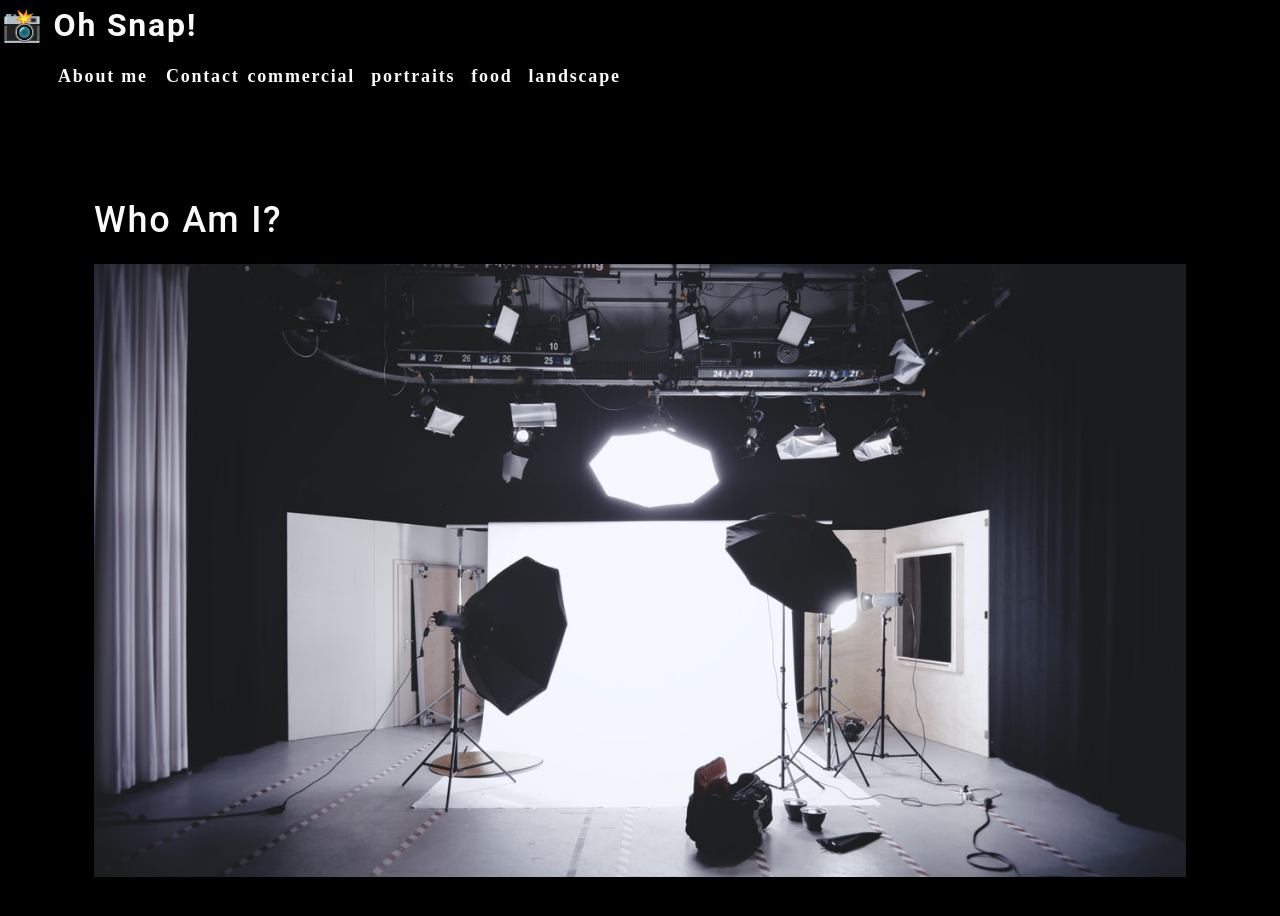
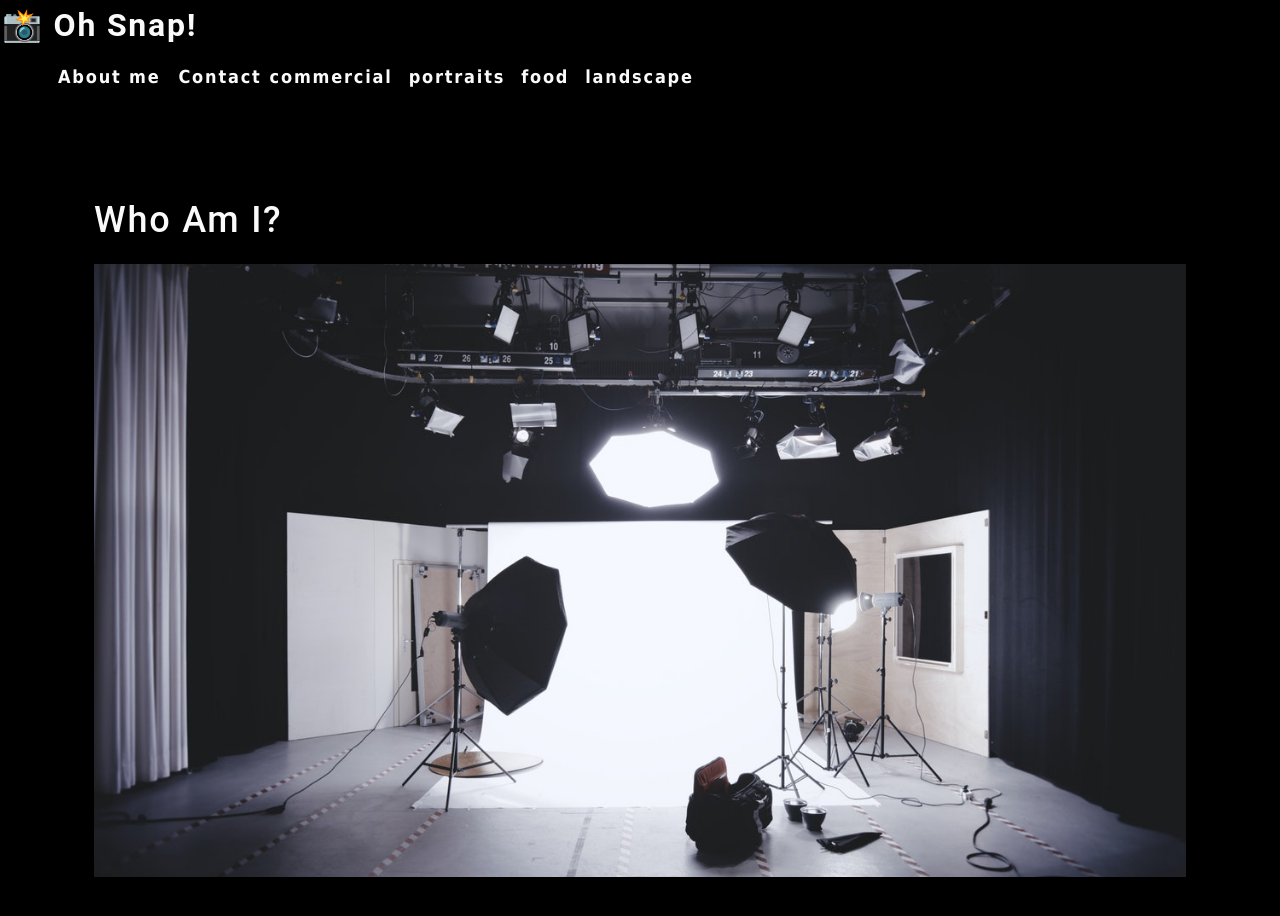
Before and after one commit to fabianingram/photo-port-1, a React (Create React App) app: page / in a window 1280 px wide. Shown: the top 916 px of the page. Built offline with nearby package versions, Linux system fonts and the light colour scheme.

Commit message:
updated css

```diff
--- a/src/index.css
+++ b/src/index.css
@@ -36,7 +36,7 @@ body {
   letter-spacing: .1em;
   background: var(--dark);
   color: var(--light);
-  font-family: 'Poiret One', cursive;
+  font-family: 'Tahoma', cursive;
 
 }
 
```
